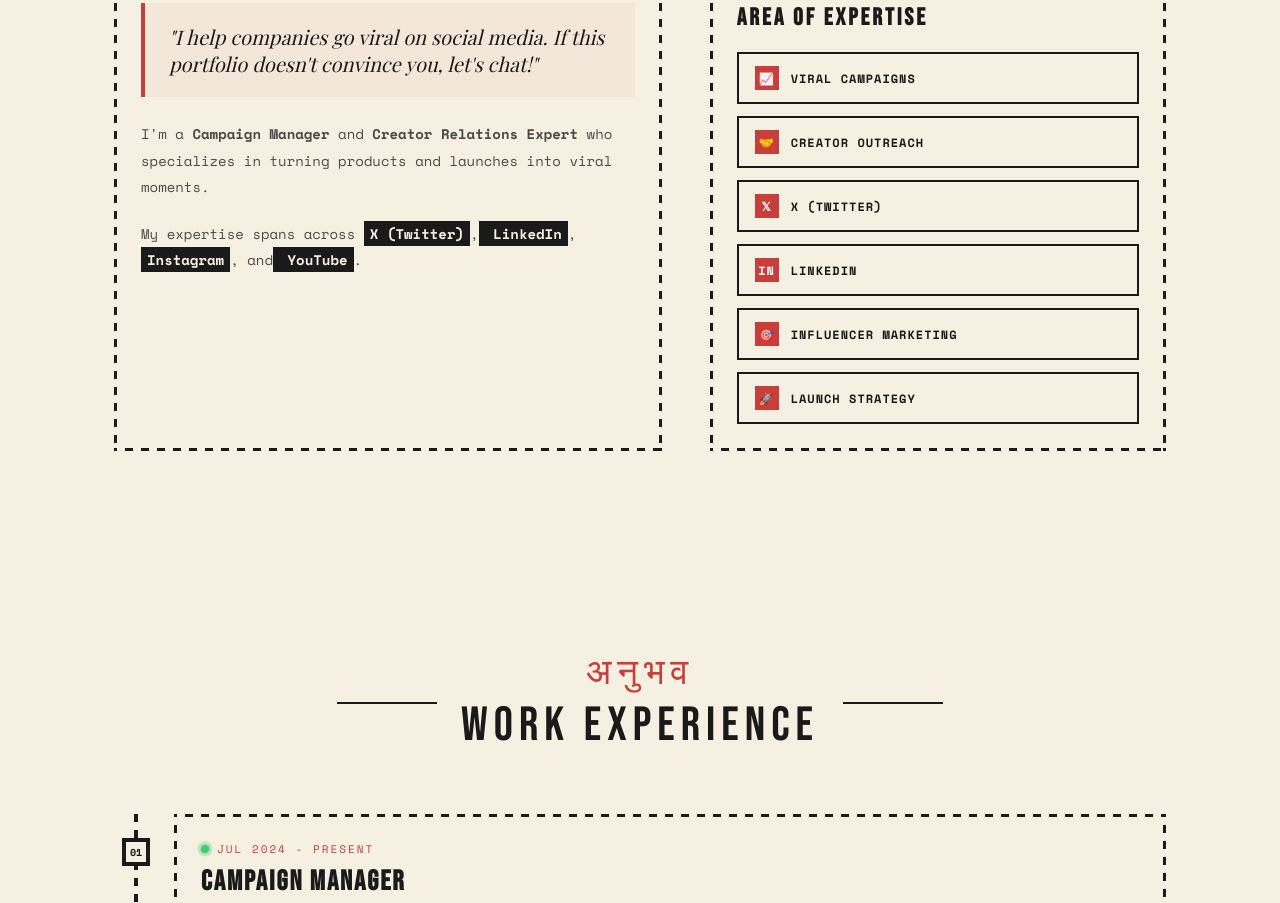
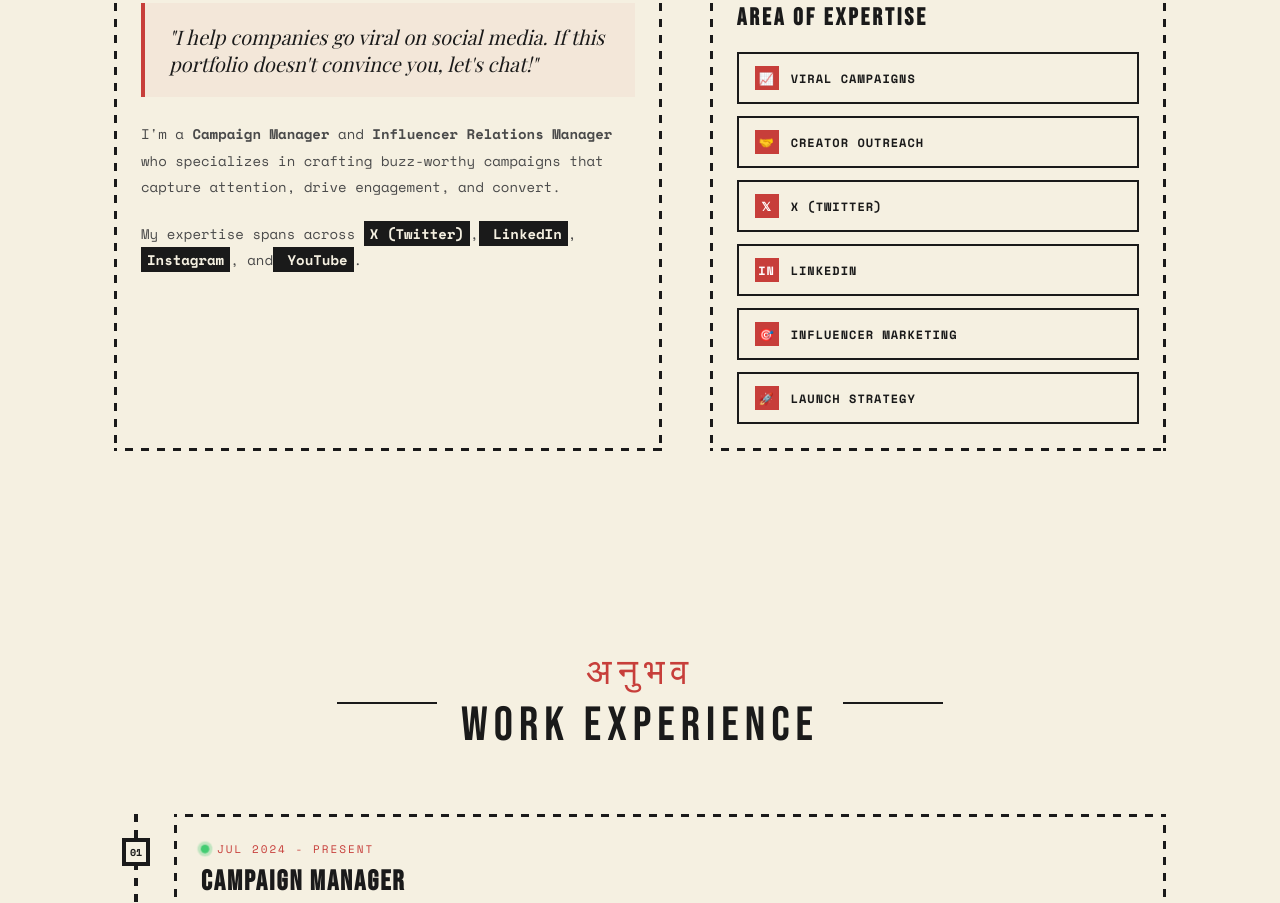
Before and after one commit to vrsn001/lakshay-portfolio, a React (Vite) app: page / in a window 1280 px wide. Shown: the part 1346-2249 px from the top of the page. Built offline with nearby package versions, Linux system fonts and the light colour scheme; a web font is replaced by a local one.

Commit message:
Update about section: change to Influencer Relations Manager and improve description

```diff
--- a/src/App.jsx
+++ b/src/App.jsx
@@ -111,8 +111,8 @@ function App() {
                 </div>
                 <div className="about-text">
                   <p>
-                    I'm a <strong>Campaign Manager</strong> and <strong>Creator Relations Expert</strong> who
-                    specializes in turning products and launches into viral moments.
+                    I'm a <strong>Campaign Manager</strong> and <strong>Influencer Relations Manager</strong> who
+                    specializes in crafting buzz-worthy campaigns that capture attention, drive engagement, and convert.
                   </p>
                   <p>
                     My expertise spans across <span className="highlight">X (Twitter)</span>,
```
